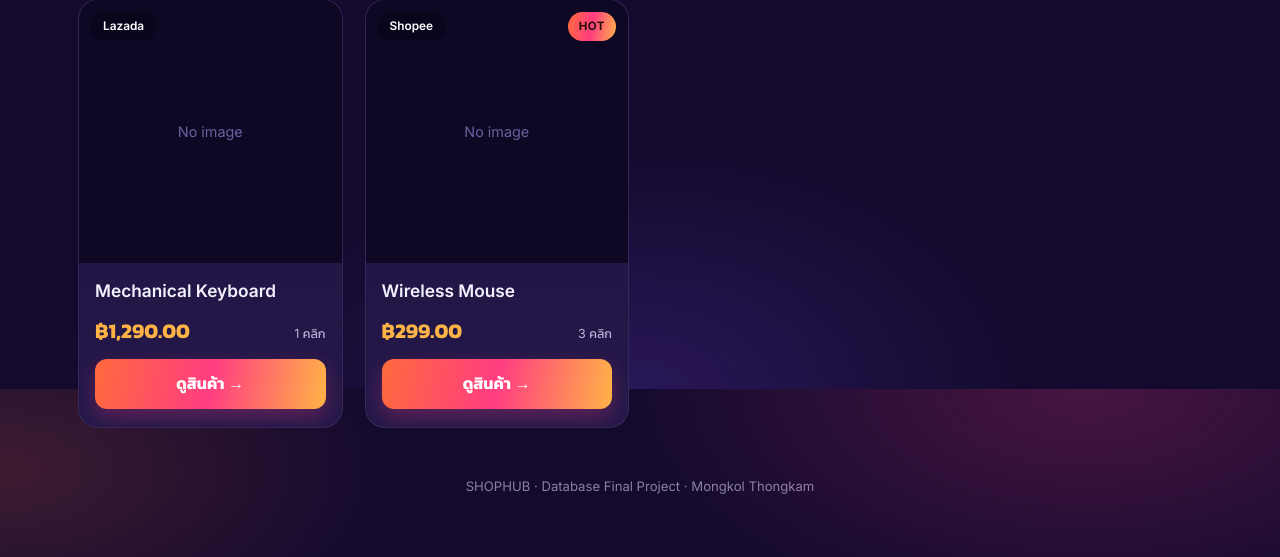
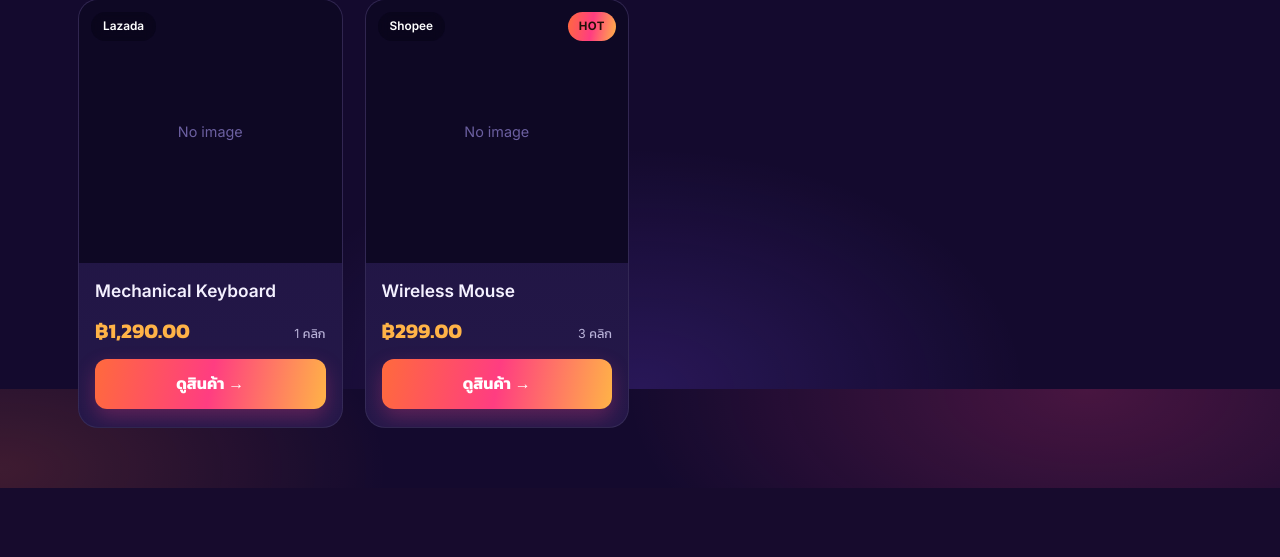
Before and after one commit to Mrjohn-77/Shophub, a PHP site: page / in a window 1280 px wide. Shown: the part 2011-2568 px from the top of the page. After the commit the page ends 2499 px from the top, so only its background shows below. Run offline with PHP 8.4, Linux system fonts and the light colour scheme; data comes from the database, SQL or seed files in the repository.

```diff
--- a/index.php
+++ b/index.php
@@ -45,5 +45,4 @@ while($row=mysqli_fetch_assoc($result)){ $grouped[$row['category']][]=$row; $tot
     </div>
   </section>
   <?php endforeach; ?>
-  <footer>SHOPHUB · Database Final Project · Mongkol Thongkam</footer>
 </div></body></html>
```
